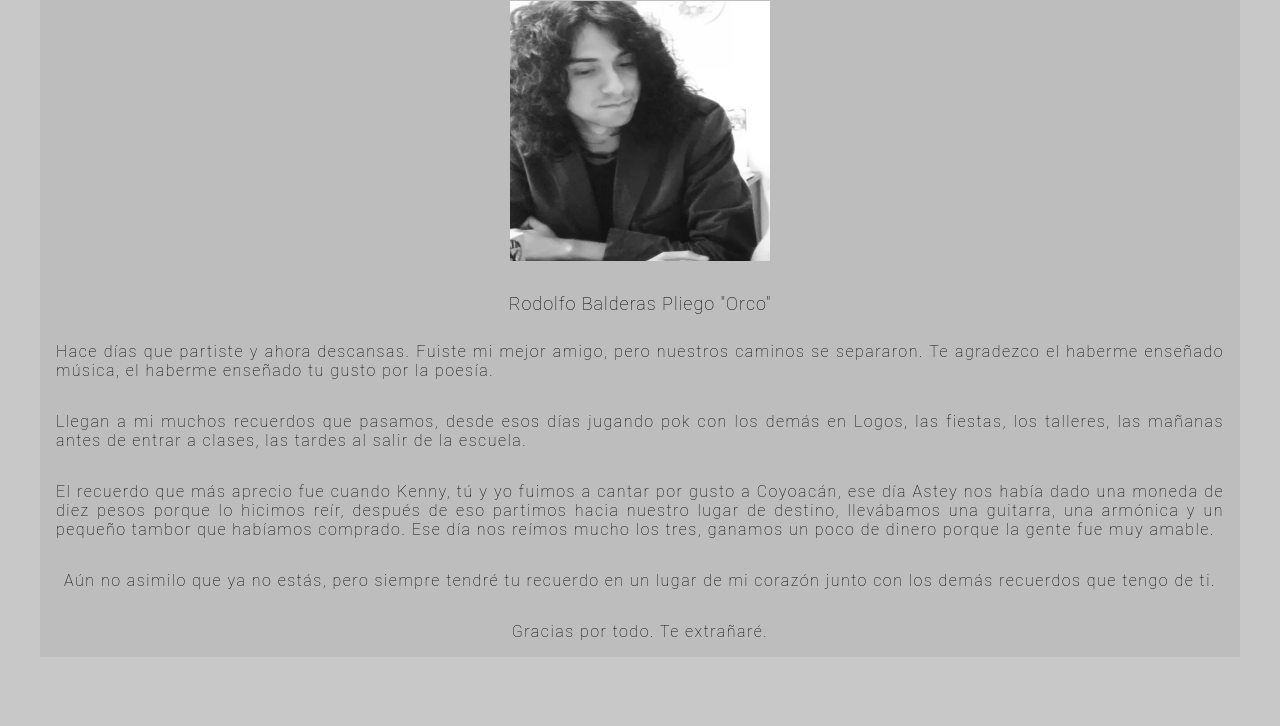
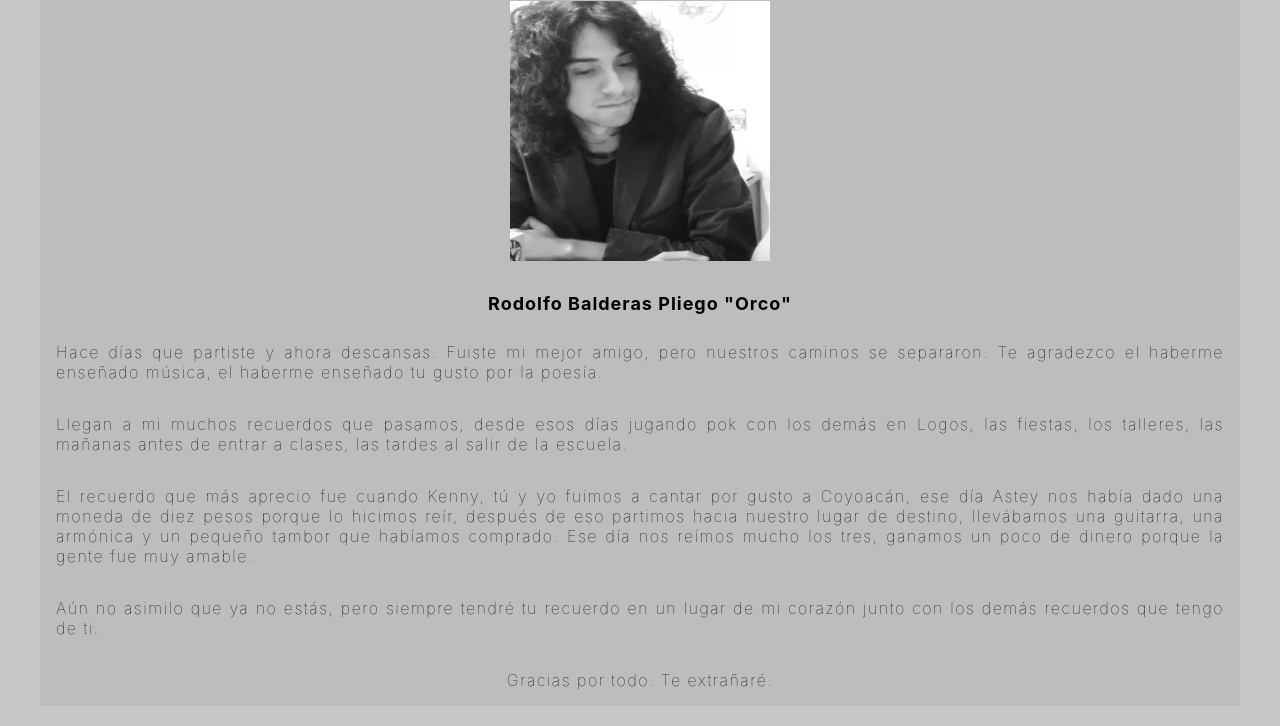
Before and after one commit to MauSousa/OrcoBalderas, a plain HTML site: page index.html in a window 1280 px wide. Drawn offline with Linux system fonts and the light colour scheme.

Commit message:
Se cambió el tipo de letra

```diff
--- a/assets/css/styles.css
+++ b/assets/css/styles.css
@@ -1 +1 @@
-body{margin:0;padding:0;font-family:Roboto;display:flex;justify-content:center;background-color:#c8c8c8}main{background-color:rgba(144,144,144,.2);height:100hv;width:75em;display:flex;justify-content:center;align-items:center;flex-flow:column wrap}h1{letter-spacing:1px;font-weight:lighter;font-size:large;margin-top:2rem}.imagen{margin-top:1px}p{margin:1rem;letter-spacing:1.5px;text-align:justify;font-weight:lighter}.parrafo-2{margin-top:1rem}.parrafo-3{margin-top:1rem}.parrafo-3{margin-top:1rem}
+body{margin:0;padding:0;font-family:-apple-system, BlinkMacSystemFont, 'Segoe UI', Roboto, Oxygen, Ubuntu, Cantarell, 'Open Sans', 'Helvetica Neue', sans-serif;display:flex;justify-content:center;background-color:#c8c8c8}main{background-color:rgba(144,144,144,.2);height:100hv;width:75em;display:flex;justify-content:center;align-items:center;flex-flow:column wrap}h1{letter-spacing:1px;font-size:large;margin-top:2rem}.imagen{margin-top:1px}p{margin:1rem;letter-spacing:1.5px;text-align:justify;font-weight:lighter}.parrafo-2{margin-top:1rem}.parrafo-3{margin-top:1rem}.parrafo-3{margin-top:1rem}
```
